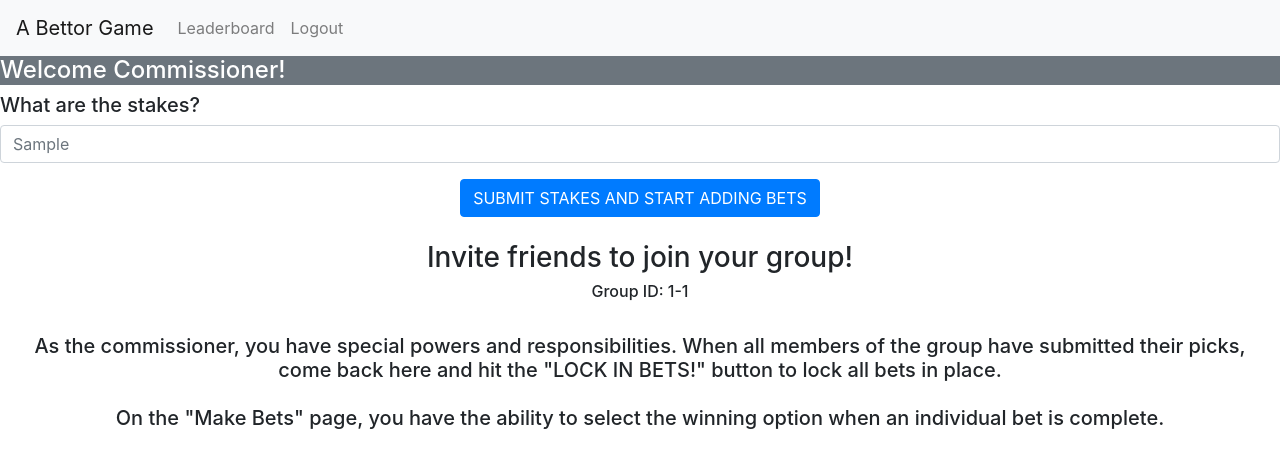
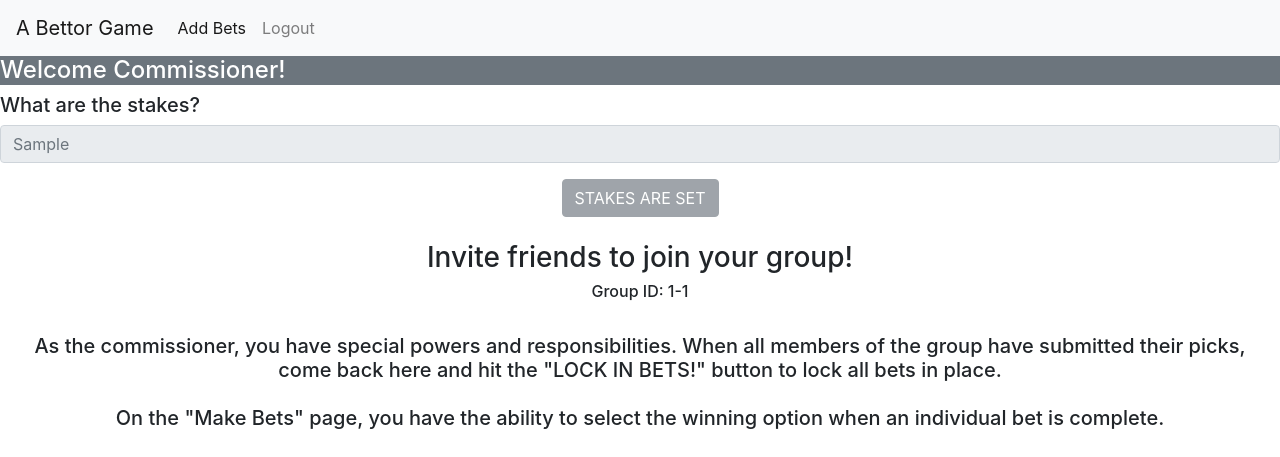
Before and after one commit to jiangl/abettorgame, a Django app: page /1/1/group-admin in a window 1280 px wide. Shown: the top 457 px of the page. Run offline with Django 3.2, Linux system fonts and the light colour scheme; a user stored in the database is signed in; tables that the repository leaves empty hold one stand-in row (values such as "Sample post"); some libraries are stand-ins or nearby versions.

Commit message:
correct menu + admin behavior when start game and add bets

```diff
--- a/maingame/templates/base-template.html
+++ b/maingame/templates/base-template.html
@@ -34,12 +34,14 @@
         <div class="navbar-nav">
           {% if user.is_authenticated %}
             {% if group_id and event %}
-              {% if event.current_stage is StandardEventStages.ADD %}
+              {% match_eventstage event "ADD" as is_add_event %}
+              {% match_eventstage event "PLACE" as is_place_event %}
+              {% if is_add_event %}
                 <a class="nav-item nav-link active" href="{% url 'maingame:add_bets' group_id event.id %}">Add Bets <span class="sr-only">(current)</span></a>
-              {% elif event.current_stage is StandardEventStages.PLACE %}
+              {% elif is_place_event %}
                 <a class="nav-item nav-link" href="{% url 'maingame:show_placements' group_id event.id %}">Make Bets</a>
               {% endif %}
-              {% if event.current_stage and event.current_stage is not StandardEventStages.ADD %}
+              {% if event.current_stage and not is_add_event %}
                 <a class="nav-item nav-link" href="{% url 'maingame:leaderboard' group_id event.id %}">Leaderboard</a>
               {% endif %}
             {% endif %}
--- a/maingame/templates/group-admin.html
+++ b/maingame/templates/group-admin.html
@@ -7,16 +7,16 @@
     <h4 class="bg-secondary text-white">Welcome Commissioner!</h4>
     <h5>What are the stakes?</h5>
     {% if not is_event_started %}
-    <input type="text" class="form-control" id="formSetStakesExampleInput" name="setStakes" placeholder="{{ event.stakes }}" required>
+        <input type="text" class="form-control" id="formSetStakesExampleInput" name="setStakes" placeholder="{{ event.stakes }}" required>
     {% else %}
-    <input class="form-control" type="text" placeholder="{{ event.stakes }}" readonly>
+        <input class="form-control" type="text" placeholder="{{ event.stakes }}" readonly>
     {% endif %}
   </div>
   <div class="col text-center">
     {% if not is_event_started %}
-    <button type="submit" class="btn btn-primary">SUBMIT STAKES AND START ADDING BETS</button>
+        <button type="submit" class="btn btn-primary">SUBMIT STAKES AND START ADDING BETS</button>
     {% else %}
-    <button type="submit" class="btn btn-secondary disabled" aria-disabled="true">STAKES ARE SET</button>
+        <button type="submit" class="btn btn-secondary disabled" aria-disabled="true">STAKES ARE SET</button>
     {% endif %}
   </div>
 
@@ -44,7 +44,7 @@
     {% endif %}
     </div>
    <div class="col text-center">
-    {% if not is_event_ended %}
+    {% if is_event_started and not is_event_ended %}
     <form action="{% url 'maingame:end_event' group_id event.id %}" method="post">
       {% csrf_token %}
       <button type="submit" class="btn btn-danger">END GAME</button>
--- a/maingame/templatetags/auth_extras.py
+++ b/maingame/templatetags/auth_extras.py
@@ -1,14 +1,21 @@
 from django import template
 from maingame.models import UserGroupRole
-from maingame.utils.enums import UserRoles
+from maingame.utils.enums import UserRoles, StandardEventStages
 
 register = template.Library()
 
 @register.filter(name='admin_group')
 def check_group_admin(user, group):
     try:
-        usergrouprole = UserGroupRole.objects.filter(user=user.id, group=group)[0]
+        usergrouprole = UserGroupRole.objects.get(user=user.id, group=group)
         role_id = usergrouprole.role.id
         return (role_id == UserRoles.ADMIN.value)
     except:
         return False
+
+@register.simple_tag
+def match_eventstage(event, stage):
+    if not event.current_stage:
+        return False
+    else:
+        return event.current_stage.id is StandardEventStages[stage].value
--- a/maingame/views.py
+++ b/maingame/views.py
@@ -1,6 +1,6 @@
 from django.http import HttpResponseRedirect
 from django.urls import reverse
-from maingame.models import Group, Event, UserGroupRole, UserEventRole, Bet, BetOption, Placement, EventResult, BetResult, EventType, StatusType, UserRole
+from maingame.models import Group, Event, EventStage, UserGroupRole, UserEventRole, Bet, BetOption, Placement, EventResult, BetResult, EventType, StatusType, UserRole
 from django.contrib.auth.models import User
 from django.contrib.auth import authenticate, login
 from django.contrib import messages
@@ -46,7 +46,7 @@ def join_group_and_event(request):
       group.players.add(request.user)
       event.players.add(request.user)
 
-      return HttpResponseRedirect(reverse('maingame:add_bets', args=[group.id, event.id, StandardEventStages,]))
+      return HttpResponseRedirect(reverse('maingame:add_bets', args=[group.id, event.id]))
 
     except:
         # Redisplay the question voting form.
@@ -92,7 +92,7 @@ def create_group_and_event(request):
       role=role_admin
       )
 
-    return HttpResponseRedirect(reverse('maingame:group_admin', args=[new_group.id, new_event.id, StandardEventStages,]))
+    return HttpResponseRedirect(reverse('maingame:group_admin', args=[new_group.id, new_event.id]))
 
 @login_required
 def group_admin(request, group_id, event_id):
@@ -100,7 +100,7 @@ def group_admin(request, group_id, event_id):
     is_event_started = False
     is_event_ended = False
 
-    if event.type.id is EventType.STANDARD:
+    if event.type.id is EventType.STANDARD.value:
         if event.current_stage is not None:
             is_event_started = True
         if event.current_stage is StandardEventStages.END:
@@ -121,12 +121,11 @@ def set_stakes(request, group_id, event_id):
     event = Event.objects.get(id=event_id)
     event.stakes = request.POST["setStakes"]
 
-    if event.type.id is EventType.STANDARD:
-        event.current_stage = StandardEventStages.ADD
-
+    if event.type.id is EventType.STANDARD.value:
+        event.current_stage_id = StandardEventStages.ADD.value
     event.save()
 
-    return HttpResponseRedirect(reverse('maingame:add_bets', args=(group_id, event_id, StandardEventStages,)))
+    return HttpResponseRedirect(reverse('maingame:add_bets', args=(group_id, event_id)))
 
 @login_required
 def start_event(request, group_id, event_id):
@@ -134,7 +133,7 @@ def start_event(request, group_id, event_id):
     event.start_time = datetime.datetime.now().replace(tzinfo=pytz.UTC)
     event.save()
 
-    return HttpResponseRedirect(reverse('maingame:group_admin', args=(group_id, event_id, StandardEventStages,)))
+    return HttpResponseRedirect(reverse('maingame:group_admin', args=(group_id, event_id)))
 
 @login_required
 def end_event(request, group_id, event_id):
@@ -142,7 +141,7 @@ def end_event(request, group_id, event_id):
     event.end_time = datetime.datetime.now().replace(tzinfo=pytz.UTC)
     event.save()
 
-    return HttpResponseRedirect(reverse('maingame:group_admin', args=(group_id, event_id, StandardEventStages,)))
+    return HttpResponseRedirect(reverse('maingame:group_admin', args=(group_id, event_id)))
 
 @login_required
 def add_bets(request, group_id, event_id):
@@ -204,7 +203,7 @@ def create_bet(request, group_id, event_id):
       text=request.POST['betOption2']
       )
 
-    return HttpResponseRedirect(reverse('maingame:add_bets', args=(group_id, event_id, StandardEventStages)))
+    return HttpResponseRedirect(reverse('maingame:add_bets', args=(group_id, event_id)))
 
 @login_required
 def show_placements(request, group_id, event_id):
@@ -315,7 +314,7 @@ def create_placements(request, group_id, event_id):
                     option = bet_option
                 )
 
-    return HttpResponseRedirect(reverse('maingame:show_placements', args=(group_id, event_id, StandardEventStages,)))
+    return HttpResponseRedirect(reverse('maingame:show_placements', args=(group_id, event_id)))
 
 @login_required
 def leaderboard(request, group_id, event_id):
```
